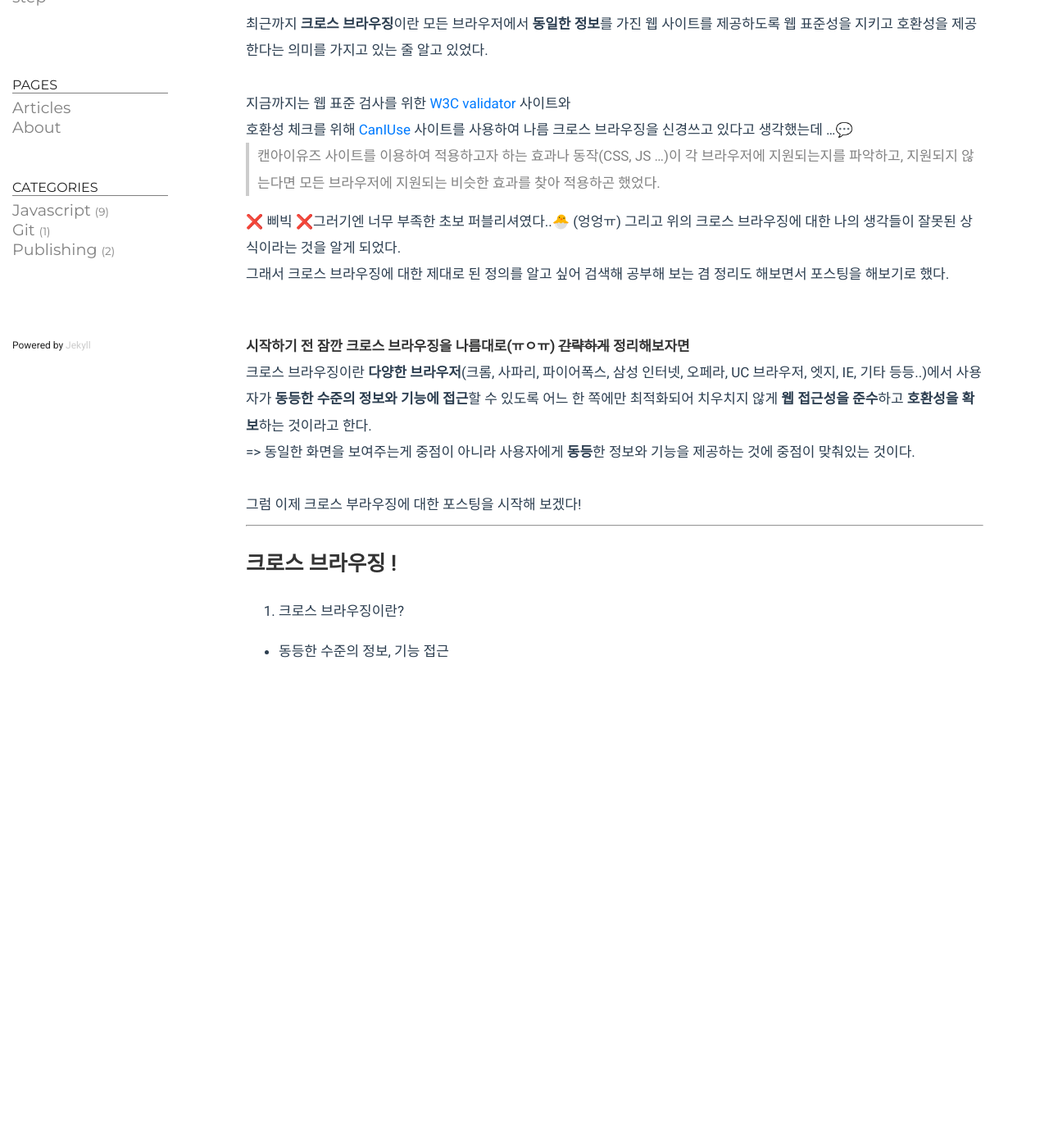
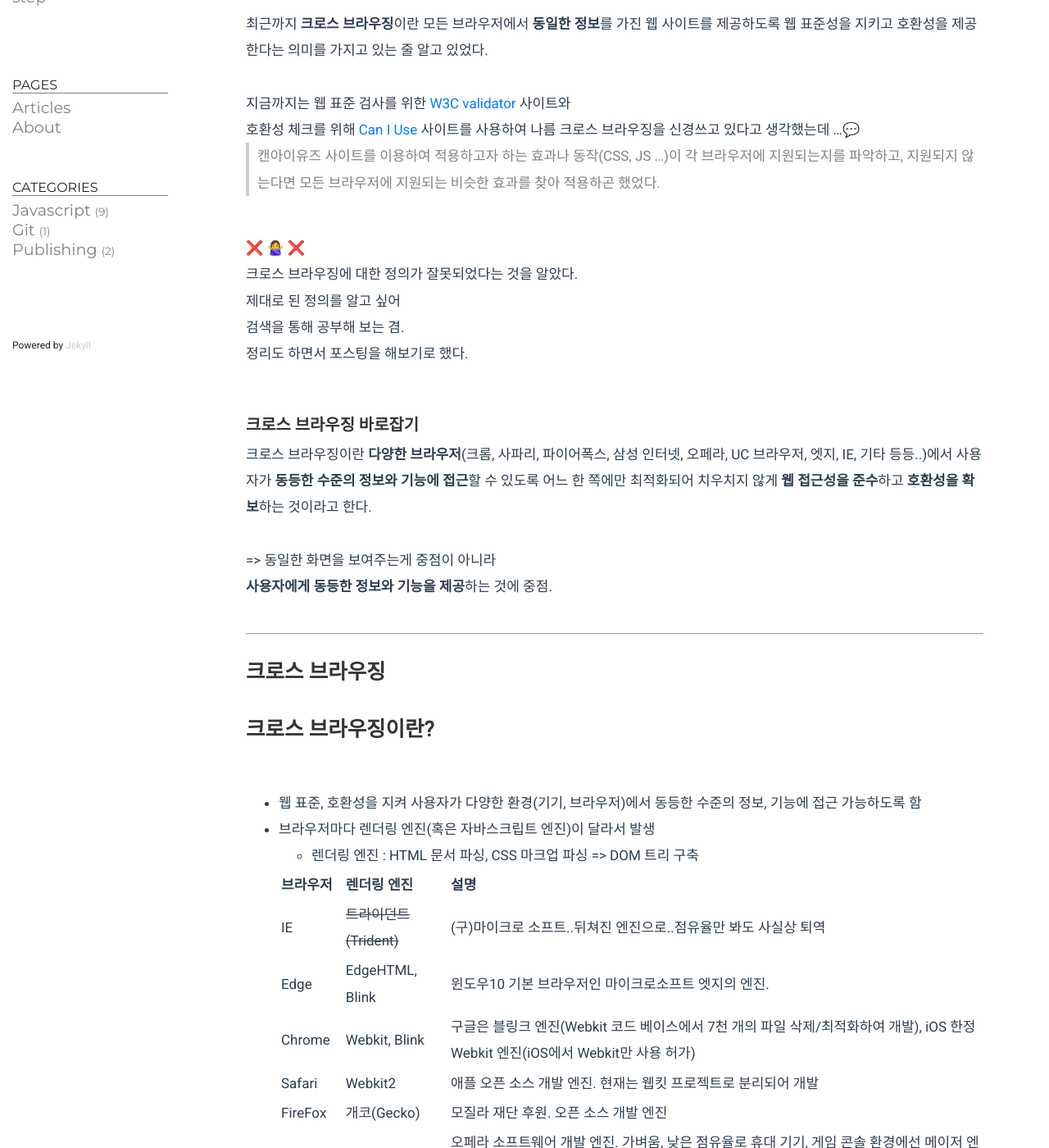
Before and after one commit to sinbhs/sinbhs.github.io, a Jekyll site: the page built from _posts/2021-01-19-Publishing 크로스브라우징이란.md, in a window 1280 px wide and 1400 px high, scrolled down 229 px. Shown: the whole window at 82% size. Built offline with Jekyll 4.4.1, drawn with Linux system fonts in a browser that asks for light colours; before the commit the page ends 1139 px from its top, so only the background shows below that; some of the changed text lies outside the part shown.

Commit message:
modify 2021-01-19 POST - Cross Browsing

````diff
--- a/_posts/2021-01-19-Publishing 크로스브라우징이란.md
+++ b/_posts/2021-01-19-Publishing 크로스브라우징이란.md
@@ -5,7 +5,7 @@ date:   2021-01-19 23:53:00 +0900
 categories: Publishing
 ---
 
-### **크로스 브라우징이란 정확하게 무엇일까?**
+### **크로스 브라우징이란 정확하게 무엇일까?** 🤔
 
 <br>
 
@@ -14,30 +14,116 @@ categories: Publishing
 
 <br>
 
-지금까지는 웹 표준 검사를 위한 [W3C validator](https://validator.w3.org/) 사이트와<br>호환성 체크를 위해 [CanIUse](https://caniuse.com/) 사이트를 사용하여 나름 크로스 브라우징을 신경쓰고 있다고 생각했는데 ...&#128172;
+지금까지는 웹 표준 검사를 위한 [W3C validator](https://validator.w3.org/) 사이트와<br>호환성 체크를 위해 [Can I Use](https://caniuse.com/) 사이트를 사용하여 나름 크로스 브라우징을 신경쓰고 있다고 생각했는데 ...&#128172;
 > 캔아이유즈 사이트를 이용하여 적용하고자 하는 효과나 동작(CSS, JS ...)이 각 브라우저에 지원되는지를 파악하고, 지원되지 않는다면 모든 브라우저에 지원되는 비슷한 효과를 찾아 적용하곤 했었다.
-
-&#10060; 삐빅 &#10060;그러기엔 너무 부족한 초보 퍼블리셔였다..&#128035; (엉엉ㅠ)
-그리고 위의 크로스 브라우징에 대한 나의 생각들이 잘못된 상식이라는 것을 알게 되었다.
-
-그래서 크로스 브라우징에 대한 제대로 된 정의를 알고 싶어 검색해 공부해 보는 겸 정리도 해보면서 포스팅을 해보기로 했다.
 
 <br>
 
-#### 시작하기 전 잠깐 크로스 브라우징을 나름대로(ㅠㅇㅠ) <del>간략하게</del> 정리해보자면
+&#10060; 🙅‍♀️ &#10060;
+
+크로스 브라우징에 대한 정의가 잘못되었다는 것을 알았다.
+
+제대로 된 정의를 알고 싶어
+
+검색을 통해 공부해 보는 겸.
+
+정리도 하면서 포스팅을 해보기로 했다.
+
+<br>
+
+### 크로스 브라우징 바로잡기
 
 크로스 브라우징이란 **다양한 브라우저**(크롬, 사파리, 파이어폭스, 삼성 인터넷, 오페라, UC 브라우저, 엣지, IE, 기타 등등..)에서 사용자가 **동등한 수준의 정보와 기능에 접근**할 수 있도록 어느 한 쪽에만 최적화되어 치우치지 않게 **웹 접근성을 준수**하고 **호환성을 확보**하는 것이라고 한다.
 
-=> 동일한 화면을 보여주는게 중점이 아니라 사용자에게 **동등**한 정보와 기능을 제공하는 것에 중점이 맞춰있는 것이다.
+<br>
+
+=> 동일한 화면을 보여주는게 중점이 아니라
+
+**사용자에게 동등한 정보와 기능을 제공**하는 것에 중점.
 
 <br>
 
-그럼 이제 크로스 부라우징에 대한 포스팅을 시작해 보겠다!
 
  ---
 
-# 크로스 브라우징 !
+# 크로스 브라우징
 
-1. 크로스 브라우징이란?
+## 크로스 브라우징이란?
 
-- 동등한 수준의 정보, 기능 접근
+<br>
+
+- 웹 표준, 호환성을 지켜 사용자가 다양한 환경(기기, 브라우저)에서 동등한 수준의 정보, 기능에 접근 가능하도록 함
+- 브라우저마다 렌더링 엔진(혹은 자바스크립트 엔진)이 달라서 발생
+    - 렌더링 엔진 : HTML 문서 파싱, CSS 마크업 파싱 => DOM 트리 구축
+
+    |브라우저|렌더링 엔진|설명|
+    |------|---|---|
+    |IE|<del>트라이던트(Trident)|(구)마이크로 소프트..뒤쳐진 엔진으로..점유율만 봐도 사실상 퇴역|
+    |Edge|EdgeHTML, Blink|윈도우10 기본 브라우저인 마이크로소프트 엣지의 엔진. |
+    |Chrome|Webkit, Blink|구글은 블링크 엔진(Webkit 코드 베이스에서 7천 개의 파일 삭제/최적화하여 개발),  iOS 한정 Webkit 엔진(iOS에서 Webkit만 사용 허가)|
+    |Safari|Webkit2|애플 오픈 소스 개발 엔진. 현재는 웹킷 프로젝트로 분리되어 개발|
+    |FireFox|개코(Gecko)|모질라 재단 후원. 오픈 소스 개발 엔진|
+    |Opera|프레스토(Presto)|오페라 소프트웨어 개발 엔진. 가벼움, 낮은 점유율로 휴대 기기, 게임 콘솔 환경에선 메이저 엔진|
+    |삼성 인터넷|블링크(Blink)|모질라 재단 후원. 오픈 소스 개발 엔진|
+
+    출처 : [나무위키&#127795;](https://namu.wiki/w/%EC%97%94%EC%A7%84/%EC%9B%B9%20%EB%B8%8C%EB%9D%BC%EC%9A%B0%EC%A0%80)
+
+
+<br>
+
+## 크로스 브라우징 작업
+
+<br>
+
+1. 도움이 되는 사이트(웹 표준 검사, Can I use) 확인해보기
+
+    - [웹 표준 검사](https://validator.w3.org/) : W3C Validator
+    - [Can I use](https://caniuse.com/) : 브라우저 기능 지원 체크 사이트(최대한 모든 브라우저에 지원되는 기능을 사용하자)
+
+<br>
+
+2. 초기화 작업하기(reset.css, normalize.css)
+
+    - 브라우저마다 차이가 나는 기본 스타일 값 초기화
+
+<br>
+
+3. 그 밖의
+
+    - 벤더프리픽스 : CSS 속성 접두어
+
+        ex) -webkit-transform : translateX(-100%);
+        |브라우저|접두어|
+        |------|---|
+        |IE|-ms-|
+        |Chrome|-webkit-|
+        |Safari|-webkit-|
+        |FireFox|-moz-|
+        |Opera|-o-|
+    - 핵(Hack) 사용 : 추천X
+    - 버전에 따라 IE용 주석(Conditional comments)
+        ```
+        <!-- [if IE 7]>
+        <link href="ie7.css" type="text/css" rel="stylesheet"/>
+        <![endif]-->
+
+        <!-- [if IE 8]>
+        <p> 이 문구는 IE8이 포함되지 않은 하위 브라우저, 즉 IE7,6에서 보여지게 됩니다.</p>
+        <![endif]-->
+        ```
+    - 메타 태그 이용(IE) : 가장 최종 버전으로 맞춤
+        ```
+        <head>
+        // ...
+        <meta http-equiv="X-UA-Compatible" content="IE=edge"/>
+        //...
+        </head>
+        ```
+
+    출처: [Zzolab Project](https://okayoon.tistory.com/entry/크로스-브라우징cross-browsing)
+
+<br>
+
+4. 브라우저 점유율 보고 대응하기 (회사 기준에 따라)
+    - [StatCounter](https://gs.statcounter.com/) 에서 전 세계/한국 브라우저 점유율 파악해보기
+        - 2019.12 ~ 2020.12 전 세계 기준 :<br> Chrome(63.38%) > Safari(19.25%) > FireFox(3.77%) > Samsung Internet(3.47%) > Edge(3.08%) > Opera(2.26)%
````
